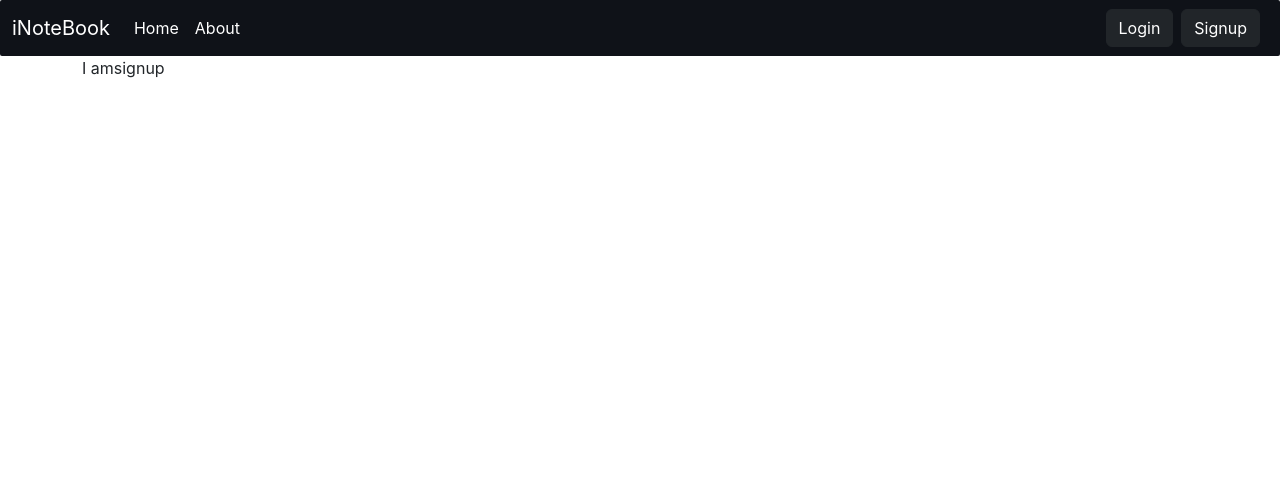
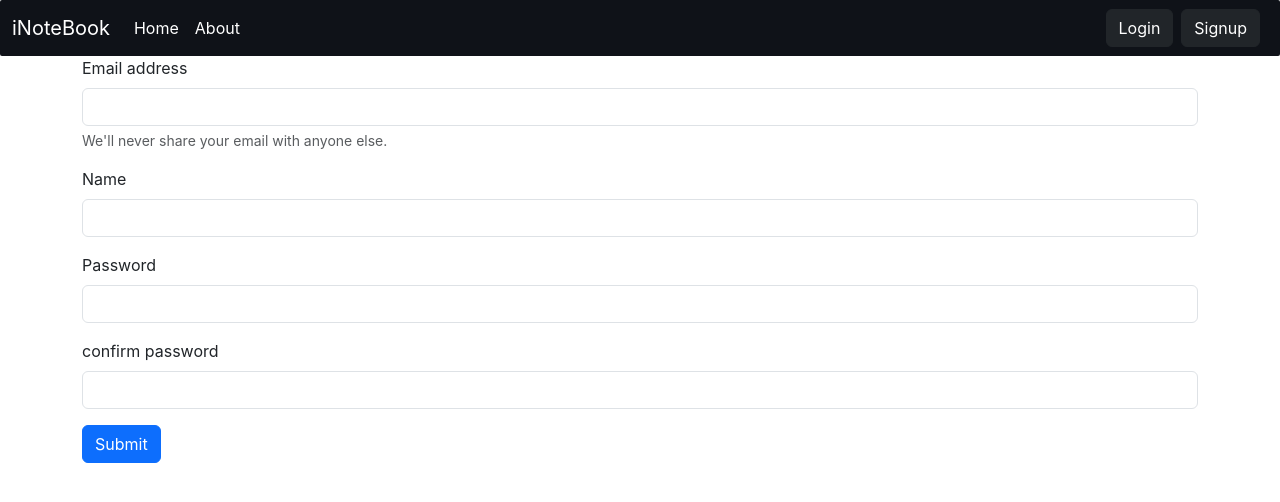
Before and after one commit to aomwankhede/iNoteBook, a React (Create React App) app in the folder frontend/: page /signup in a window 1280 px wide. Shown: the top 502 px of the page. Built offline with nearby package versions, Linux system fonts and the light colour scheme.

Commit message:
login and signup almost done

```diff
--- a/frontend/src/components/Signup.js
+++ b/frontend/src/components/Signup.js
@@ -1,11 +1,105 @@
-import React from 'react'
+import React,{useState} from "react";
+import {useNavigate} from 'react-router-dom'
 
 const Signup = () => {
+  const [credentials, setCredentials] = useState({ email: "", password: "",name:"",cpassword:"" });
+  const history=useNavigate();
+  const onChange = (e) => {
+    setCredentials({ ...credentials, [e.target.name]: e.target.value });
+  };
+
+  const handleSubmit=async(e)=>{
+    e.preventDefault();
+    const url = `http://localhost:5000/api/auth/createUser`;
+    const response = await fetch(url, {
+      method: "POST",
+      headers: {
+        "Content-Type": "application/json",
+      },
+      body: JSON.stringify({
+        email: credentials.email,
+        password: credentials.password,
+        name: credentials.name,
+      }),
+    });
+    const json=await response.json();
+    console.log(json);
+    if(json.success){
+      localStorage.setItem('token',json.authToken)
+      history('/');
+    }
+    else{
+      alert("Invalid!!!")
+    }
+  }
   return (
     <div>
-      I amsignup
+      <form onSubmit={handleSubmit}>
+        <div className="mb-3">
+          <label htmlFor="email" className="form-label">
+            Email address
+          </label>
+          <input
+            required
+            type="email"
+            className="form-control"
+            id="exampleInputEmail1"
+            aria-describedby="emailHelp"
+            onChange={onChange}
+            name="email"
+          />
+          <div id="emailHelp" className="form-text">
+            We'll never share your email with anyone else.
+          </div>
+        </div>
+        <div className="mb-3">
+          <label htmlFor="name" className="form-label">
+            Name
+          </label>
+          <input
+            required
+            minLength={5}
+            type="text"
+            className="form-control"
+            id="name"
+            onChange={onChange}
+            name="name"
+          />
+        </div>
+        <div className="mb-3">
+          <label htmlFor="password" className="form-label">
+            Password
+          </label>
+          <input
+            required
+            minLength={5}
+            type="password"
+            className="form-control"
+            id="exampleInputPassword1"
+            onChange={onChange}
+            name="password"
+          />
+        </div>
+        <div className="mb-3">
+          <label htmlFor="cpassword" className="form-label">
+            confirm password
+          </label>
+          <input
+            required
+            minLength={5}
+            type="password"
+            className="form-control"
+            id="cpassword"
+            onChange={onChange}
+            name="cpassword"
+          />
+        </div>
+        <button type="submit" className="btn btn-primary">
+          Submit
+        </button>
+      </form>
     </div>
-  )
-}
+  );
+};
 
-export default Signup
+export default Signup;
```
Also changed, not shown: 1 other file (tests, documents, lock files or other folders).
